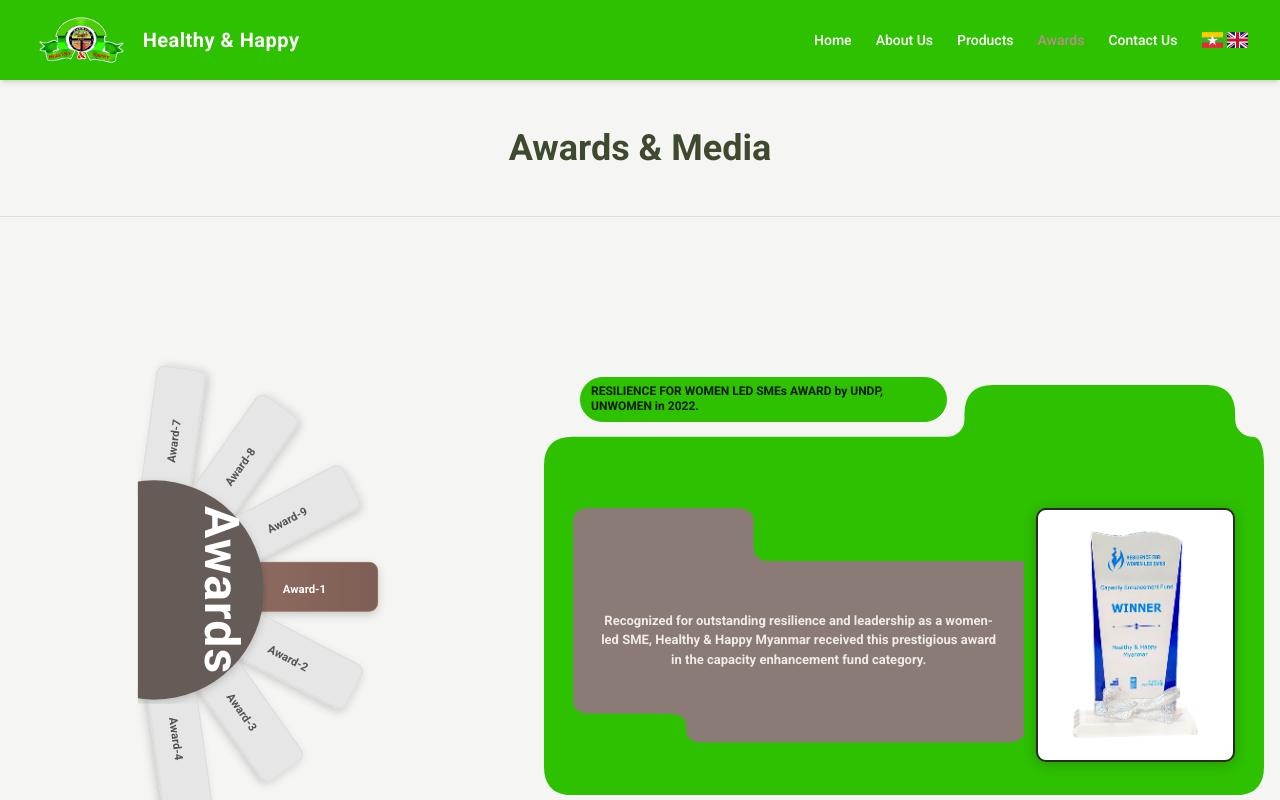
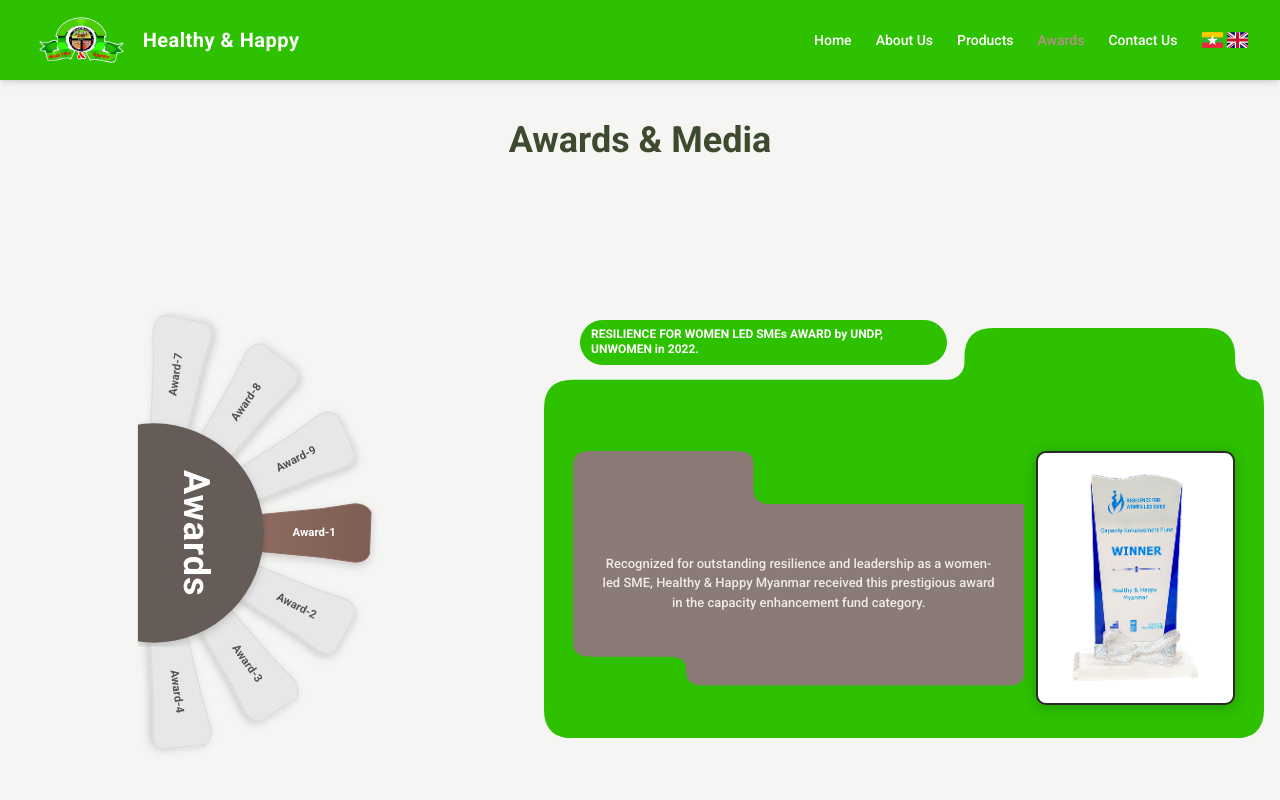
Before and after one commit to UTYCC-IS-Department/Healthy-Happy, a Next.js app: page /en/awards in a window 1280 px wide. Shown: the top 800 px of the page. Built offline with nearby package versions, Linux system fonts and the light colour scheme.

Commit message:
shaping the wheel buttons exactly the same with figma

```diff
--- a/src/app/[locale]/awards/page.tsx
+++ b/src/app/[locale]/awards/page.tsx
@@ -1,120 +1,3 @@
-// "use client";
-// import Image from "next/image";
-// import { useState } from "react";
-// import { assets } from "@/lib/site-data";
-// import CertificationBlock from "@/components/certification-block";
-// import AwardWheel from "@/components/award-wheel";
-// const awards = [
-//   {
-//     label: "Award-1",
-//     title: "RESILIENCE FOR WOMEN LED SMEs AWARD by UNDP, UNWOMEN in 2022.",
-//     description:
-//       "Recognized for outstanding resilience and leadership as a women-led SME, Healthy & Happy Myanmar received this prestigious award in the capacity enhancement fund category.",
-//   },
-//   {
-//     label: "Award-2",
-//     title: "The Most Responsible Business Award 2022",
-//     description:
-//       "An honour celebrating the work of women entrepreneurs creating positive impact for their communities.",
-//   },
-//   {
-//     label: "Award-3",
-//     title: "The Most Responsible Business Award 2022",
-//     description:
-//       "An honour celebrating the work of women entrepreneurs creating positive impact for their communities.",
-//   },
-//   {
-//     label: "Award-4",
-//     title: "The Most Responsible Business Award 2022",
-//     description:
-//       "An honour celebrating the work of women entrepreneurs creating positive impact for their communities.",
-//   },
-//   {
-//     label: "Award-5",
-//     title: "The Most Responsible Business Award 2022",
-//     description:
-//       "An honour celebrating the work of women entrepreneurs creating positive impact for their communities.",
-//   },
-//   {
-//     label: "Award-6",
-//     title: "The Most Responsible Business Award 2022",
-//     description:
-//       "An honour celebrating the work of women entrepreneurs creating positive impact for their communities.",
-//   },
-//   {
-//     label: "Award-7",
-//     title: "The Most Responsible Business Award 2022",
-//     description:
-//       "An honour celebrating the work of women entrepreneurs creating positive impact for their communities.",
-//   },
-//   {
-//     label: "Award-8",
-//     title: "The Most Responsible Business Award 2022",
-//     description:
-//       "An honour celebrating the work of women entrepreneurs creating positive impact for their communities.",
-//   },
-// ];
-// export default function AwardsPage() {
-//   const [activeAward, setActiveAward] = useState(0);
-//   const award = awards[activeAward];
-//   return (
-//     <div className="bg-background pb-24">
-//       <section className="border-b px-4 py-12 text-center">
-//         <h1 className="text-3xl font-bold text-primary md:text-4xl">Awards &amp; Media</h1>
-//       </section>
-//       <section className="mx-auto grid max-w-7xl gap-10 px-4 py-12 lg:grid-cols-[620px_1fr]">
-//         {/* Award Wheel */}
-//         <div className="flex justify-center">
-//           <AwardWheel awards={awards} activeAward={activeAward} onSelect={setActiveAward} />
-//         </div>
-
-//         {/* Detail */}
-//         <div>
-//           <article className="rounded-3xl border border-gray-200 bg-white p-8 shadow-lg">
-//             <h2 className="mb-8 text-2xl font-bold leading-relaxed text-primary">{award.title}</h2>
-
-//             <div className="grid items-center gap-8 lg:grid-cols-2">
-//               <div className="rounded-2xl bg-[#F6F3F1] p-8">
-//                 <p className="leading-8 text-muted">{award.description}</p>
-//               </div>
-
-//               <div className="flex justify-center">
-//                 <Image
-//                   src={assets.award}
-//                   alt={award.title}
-//                   width={260}
-//                   height={340}
-//                   className="h-auto w-56"
-//                 />
-//               </div>
-//             </div>
-//           </article>
-//         </div>
-//       </section>
-//       <section className="mx-auto max-w-6xl px-4 py-8 sm:px-6 lg:px-8">
-//         <h2 className="mb-8 text-center text-2xl font-bold text-primary">Certifications</h2>
-
-//         <div className="grid grid-cols-2 gap-5 sm:grid-cols-4">
-//           {Array.from({ length: 8 }).map((_, index) => (
-//             <CertificationBlock key={index} title={`Certification ${index + 1}`} />
-//           ))}
-//         </div>
-
-//         <div className="mt-8 flex items-center gap-4 rounded-xl border bg-white px-6 py-4 shadow-sm">
-//           <Image
-//             src={assets.logo}
-//             alt="Healthy & Happy"
-//             width={48}
-//             height={48}
-//             className="size-12 rounded-full border object-contain"
-//           />
-//           <div className="h-1 flex-1 rounded-full bg-secondary/20" />
-//         </div>
-//       </section>
-//     </div>
-//   );
-// }
-
 "use client";
 
 import Image from "next/image";
@@ -130,7 +13,6 @@
 ================================================================ */
 const FOLDER_VB = "0 0 500 285";
 const FOLDER_PATH =
-
   "M312 0 L460 0 Q480 0 480 20" +
   " L480 24 A12 12 0 0 0 492 36" +
   " Q500 36 500 56" +
@@ -142,7 +24,6 @@
 
 const DOC_VB = "0 0 300 230";
 const DOC_PATH =
-
   "M12 0 L108 0 Q120 0 120 12" +
   " L120 36 Q120 48 132 48" +
   " L300 48" +
@@ -155,16 +36,9 @@
 /* ── FolderCard ──────────────────────────────────────────────────
 
 ──────────────────────────────────────────────────────────────── */
-function FolderCard({
-  title,
-  children,
-}: {
-  title: string;
-  children: React.ReactNode;
-}) {
+function FolderCard({ title, children }: { title: string; children: React.ReactNode }) {
   return (
     <div style={{ position: "relative", paddingBottom: "57%" }}>
-
       {/* SVG backdrop */}
       <svg
         viewBox={FOLDER_VB}
@@ -198,7 +72,7 @@
             margin: 0,
             fontSize: "clamp(8px, 1.1vw, 12px)",
             fontWeight: 700,
-            color: "#0a1a02",
+            color: "#fff",
             lineHeight: 1.3,
             display: "-webkit-box",
             WebkitLineClamp: 2,
@@ -259,7 +133,16 @@
           justifyContent: "center",
         }}
       >
-        <p style={{ margin: 0, textAlign: "center", fontSize: "clamp(10px,1.3vw,13px)", fontWeight: 600, lineHeight: 1.5, color: "#f0eae8" }}>
+        <p
+          style={{
+            margin: 0,
+            textAlign: "center",
+            fontSize: "clamp(10px,1.3vw,13px)",
+            fontWeight: 500,
+            lineHeight: 1.5,
+            color: "#f0eae8",
+          }}
+        >
           {description}
         </p>
       </div>
@@ -355,7 +238,7 @@
   return (
     <div className="bg-background pb-24">
       {/* Header */}
-      <section className="border-b px-4 py-12 text-center">
+      <section className=" px-4 pt-10 text-center">
         <h1 className="text-3xl font-bold text-primary md:text-4xl">Awards &amp; Media</h1>
       </section>
 
@@ -389,7 +272,7 @@
 
         <div className="mt-10 flex items-center gap-4 rounded-2xl border bg-white p-5 shadow-sm">
           <Image
-            src={assets.logo}
+            src={assets.fda}
             alt="Healthy & Happy"
             width={48}
             height={48}
--- a/src/components/award-wheel.tsx
+++ b/src/components/award-wheel.tsx
@@ -1,145 +1,3 @@
-// "use client";
-
-// import { useMemo } from "react";
-
-// type Award = {
-//   label: string;
-// };
-
-// type AwardWheelProps = {
-//   awards: Award[];
-//   activeAward: number;
-//   onSelect: (index: number) => void;
-// };
-
-// const SIZE = 640;
-// const CENTER_X = 170;
-// const CENTER_Y = 320;
-
-// const INNER_RADIUS = 135;
-// const OUTER_RADIUS = 360;
-
-// const START_ANGLE = -82;
-// const END_ANGLE = 82;
-
-// export default function AwardWheel({ awards, activeAward, onSelect }: AwardWheelProps) {
-//   const visible = Math.min(7, awards.length);
-
-//   const wheel = useMemo(() => {
-//     const half = Math.floor(visible / 2);
-
-//     return Array.from({ length: visible }, (_, slot) => {
-//       const index = (((activeAward - half + slot) % awards.length) + awards.length) % awards.length;
-
-//       const angle = Number(
-//         (START_ANGLE + (slot * (END_ANGLE - START_ANGLE)) / (visible - 1)).toFixed(6),
-//       );
-
-//       return {
-//         ...awards[index],
-//         index,
-//         angle,
-//       };
-//     });
-//   }, [awards, activeAward, visible]);
-
-//   return (
-//     <div className="relative h-[650px] w-[650px]">
-//       <svg viewBox={`0 0 ${SIZE} ${SIZE}`} className="h-full w-full overflow-visible">
-//         <defs>
-//           <clipPath id="brownCircleClip">
-//             <rect x={CENTER_X - 20} y={CENTER_Y - 140} width="160" height="280" />
-//           </clipPath>
-//           <filter id="shadow" x="-30%" y="-30%" width="200%" height="200%">
-//             <feDropShadow dx="0" dy="4" stdDeviation="5" floodOpacity=".18" />
-//           </filter>
-
-//           <linearGradient id="activeGradient" x1="0%" y1="0%" x2="100%" y2="0%">
-//             <stop offset="0%" stopColor="#8E6B60" />
-//             <stop offset="100%" stopColor="#7E5E54" />
-//           </linearGradient>
-//         </defs>
-
-//         {/* PETALS */}
-
-//         {wheel.map((item) => {
-//           const r = (item.angle * Math.PI) / 180;
-
-//           const x = Number((CENTER_X + Math.cos(r) * INNER_RADIUS).toFixed(6));
-
-//           const y = Number((CENTER_Y + Math.sin(r) * INNER_RADIUS).toFixed(6));
-
-//           const rotate = Number(item.angle.toFixed(6));
-
-//           return (
-//             <g
-//               key={`award-${item.index}`}
-//               transform={`translate(${x} ${y}) rotate(${rotate})`}
-//               onClick={() => onSelect(item.index)}
-//               style={{
-//                 cursor: "pointer",
-//                 transition: "all .35s ease",
-//               }}
-//             >
-//               <path
-//                 d={`
-//     M 0 -22
-//     Q 0 -30 12 -30
-//     L 115 -30
-//     Q 135 -30 155 -18
-//     L 175 0
-//     L 155 18
-//     Q 135 30 115 30
-//     L 12 30
-//     Q 0 30 0 22
-//     Z
-//   `}
-//                 fill={item.index === activeAward ? "url(#activeGradient)" : "#E2E2E2"}
-//                 stroke={item.index === activeAward ? "#8E6B60" : "#D0D0D0"}
-//                 strokeWidth="1.5"
-//                 filter="url(#shadow)"
-//               />
-//               <text
-//                 x="62"
-//                 y="0"
-//                 textAnchor="middle"
-//                 dominantBaseline="middle"
-//                 fontSize="14"
-//                 fontWeight="600"
-//                 fill={item.index === activeAward ? "#ffffff" : "#555555"}
-//               >
-//                 {item.label}
-//               </text>
-//             </g>
-//           );
-//         })}
-
-//         {/* CENTER CIRCLE */}
-//         <circle
-//           cx={CENTER_X}
-//           cy={CENTER_Y}
-//           r="135"
-//           fill="#655B58"
-//           filter="url(#shadow)"
-//           clipPath="url(#brownCircleClip)"
-//         />
-//       </svg>
-
-//       {/* Vertical Title */}
-//       <div className=" absolute left-[145px] top-1/2 -translate-y-1/2 flex h-[220px] w-[120px] items-center justify-center pointer-events-none ">
-//         {" "}
-//         <span
-//           className="select-none text-5xl font-bold tracking-wide text-white"
-//           style={{ writingMode: "vertical-lr", transform: "rotate(0deg)" }}
-//         >
-//           {" "}
-//           Awards{" "}
-//         </span>{" "}
-//       </div>
-//     </div>
-//   );
-// }
-
 "use client";
 
 import { useMemo } from "react";
@@ -153,7 +11,6 @@
   activeAward: number;
   onSelect: (index: number) => void;
 };
-
 const SIZE = 640;
 const CENTER_X = 170;
 const CENTER_Y = 320;
@@ -224,26 +81,41 @@
                 transition: "all .35s ease",
               }}
             >
-              <rect
-                x={0}
-                y={-34}
-                width={160}
-                height={60}
-                rx={10}
-                ry={10}
-                fill={item.index === activeAward ? "url(#activeGradient)" : "#E6E6E6"}
-                stroke={item.index === activeAward ? "#8E6B60" : "#D8D8D8"}
+              <path
+                d="
+    M8 -22
+
+    Q2 -22 2 -15
+    L2 15
+    Q2 22 8 22
+
+    L92 30
+
+    L132 36
+
+    Q146 36 150 26
+
+    L152 -26
+
+    Q146 -36 132 -36
+
+    L92 -30
+
+    Z
+  "
+                fill={item.index === activeAward ? "url(#activeGradient)" : "#E7E7E7"}
+                stroke={item.index === activeAward ? "#8E6B60" : "#D5D5D5"}
                 strokeWidth={1.2}
                 filter="url(#shadow)"
               />
               <text
-                x="70"
+                x="82"
                 y="0"
                 textAnchor="middle"
                 dominantBaseline="middle"
                 fontSize="14"
                 fontWeight="600"
-                fill={item.index === activeAward ? "#ffffff" : "#555555"}
+                fill={item.index === activeAward ? "#fff" : "#555"}
               >
                 {item.label}
               </text>
@@ -263,10 +135,10 @@
       </svg>
 
       {/* Vertical Title */}
-      <div className=" absolute left-[145px] top-1/2 -translate-y-1/2 flex h-[220px] w-[120px] items-center justify-center pointer-events-none ">
+      <div className=" absolute left-[120px] top-1/2 -translate-y-1/2 flex h-[220px] w-[120px] items-center justify-center pointer-events-none ">
         {" "}
         <span
-          className="select-none text-5xl font-bold tracking-wide text-white"
+          className="select-none text-4xl font-bold tracking-wide text-white"
           style={{ writingMode: "vertical-lr", transform: "rotate(0deg)" }}
         >
           {" "}
@@ -276,3 +148,138 @@
     </div>
   );
 }
+// "use client";
+
+// import { useMemo } from "react";
+
+// type Award = {
+//   label: string;
+// };
+
+// type AwardWheelProps = {
+//   awards: Award[];
+//   activeAward: number;
+//   onSelect: (index: number) => void;
+// };
+// const SIZE = 640;
+// const CENTER_X = 170;
+// const CENTER_Y = 320;
+
+// const INNER_RADIUS = 135;
+// const OUTER_RADIUS = 360;
+
+// const START_ANGLE = -82;
+// const END_ANGLE = 82;
+
+// export default function AwardWheel({ awards, activeAward, onSelect }: AwardWheelProps) {
+//   const visible = Math.min(7, awards.length);
+
+//   const wheel = useMemo(() => {
+//     const half = Math.floor(visible / 2);
+
+//     return Array.from({ length: visible }, (_, slot) => {
+//       const index = (((activeAward - half + slot) % awards.length) + awards.length) % awards.length;
+
+//       const angle = Number(
+//         (START_ANGLE + (slot * (END_ANGLE - START_ANGLE)) / (visible - 1)).toFixed(6),
+//       );
+
+//       return {
+//         ...awards[index],
+//         index,
+//         angle,
+//       };
+//     });
+//   }, [awards, activeAward, visible]);
+
+//   return (
+//     <div className="relative h-[650px] w-[650px]">
+//       <svg viewBox={`0 0 ${SIZE} ${SIZE}`} className="h-full w-full overflow-visible">
+//         <defs>
+//           <clipPath id="brownCircleClip">
+//             <rect x={CENTER_X - 20} y={CENTER_Y - 140} width="160" height="280" />
+//           </clipPath>
+//           <filter id="shadow" x="-30%" y="-30%" width="200%" height="200%">
+//             <feDropShadow dx="0" dy="4" stdDeviation="5" floodOpacity=".18" />
+//           </filter>
+
+//           <linearGradient id="activeGradient" x1="0%" y1="0%" x2="100%" y2="0%">
+//             <stop offset="0%" stopColor="#8E6B60" />
+//             <stop offset="100%" stopColor="#7E5E54" />
+//           </linearGradient>
+//         </defs>
+
+//         {/* PETALS */}
+
+//         {wheel.map((item) => {
+//           const r = (item.angle * Math.PI) / 180;
+
+//           const START_OFFSET = 115;
+
+//           const x = CENTER_X + Math.cos(r) * START_OFFSET;
+//           const y = CENTER_Y + Math.sin(r) * START_OFFSET;
+
+//           const rotate = Number(item.angle.toFixed(6));
+
+//           return (
+//             <g
+//               key={`award-${item.index}`}
+//               transform={`translate(${x} ${y}) rotate(${rotate})`}
+//               onClick={() => onSelect(item.index)}
+//               style={{
+//                 cursor: "pointer",
+//                 transition: "all .35s ease",
+//               }}
+//             >
+//               <rect
+//                 x={0}
+//                 y={-34}
+//                 width={160}
+//                 height={60}
+//                 rx={10}
+//                 ry={10}
+//                 fill={item.index === activeAward ? "url(#activeGradient)" : "#E6E6E6"}
+//                 stroke={item.index === activeAward ? "#8E6B60" : "#D8D8D8"}
+//                 strokeWidth={1.2}
+//                 filter="url(#shadow)"
+//               />
+//               <text
+//                 x="70"
+//                 y="0"
+//                 textAnchor="middle"
+//                 dominantBaseline="middle"
+//                 fontSize="14"
+//                 fontWeight="600"
+//                 fill={item.index === activeAward ? "#ffffff" : "#555555"}
+//               >
+//                 {item.label}
+//               </text>
+//             </g>
+//           );
+//         })}
+
+//         {/* CENTER CIRCLE */}
+//         <circle
+//           cx={CENTER_X}
+//           cy={CENTER_Y}
+//           r="135"
+//           fill="#655B58"
+//           filter="url(#shadow)"
+//           clipPath="url(#brownCircleClip)"
+//         />
+//       </svg>
+
+//       {/* Vertical Title */}
+//       <div className=" absolute left-[120px] top-1/2 -translate-y-1/2 flex h-[220px] w-[120px] items-center justify-center pointer-events-none ">
+//         {" "}
+//         <span
+//           className="select-none text-4xl font-bold tracking-wide text-white"
+//           style={{ writingMode: "vertical-lr", transform: "rotate(0deg)" }}
+//         >
+//           {" "}
+//           Awards{" "}
+//         </span>{" "}
+//       </div>
+//     </div>
+//   );
+// }
```
Also changed, not shown: src/lib/site-data.ts (+5 -2 lines), public/healthy-happy/MOHAS.png (added).
